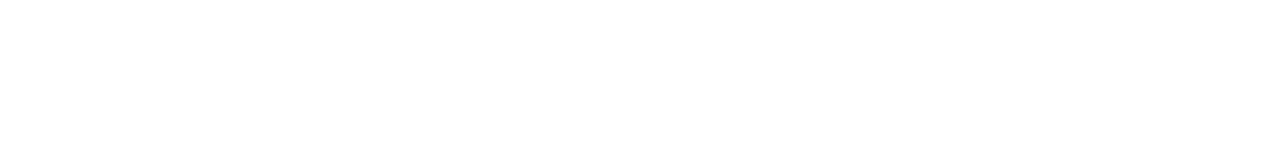
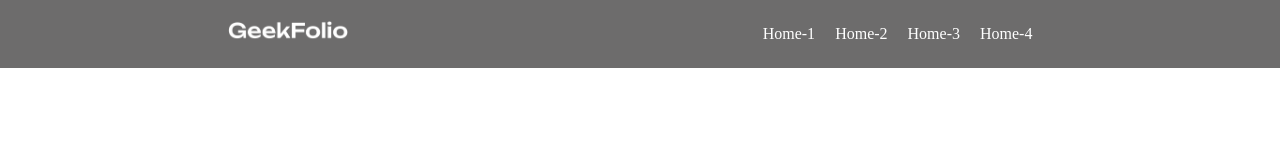
Before and after one commit to devparvez/digital-products-b8, a plain HTML site: page index.html in a window 1280 px wide. Drawn offline with Linux system fonts and the light colour scheme.

Commit message:
nav is done

```diff
--- a/index.html
+++ b/index.html
@@ -4,8 +4,32 @@
   <meta charset="UTF-8">
   <meta name="viewport" content="width=device-width, initial-scale=1.0">
   <title>digital-products</title>
+  <link rel="stylesheet" href="style.css">
 </head>
 <body>
+  <header>
+
+    <!-- nav stats -->
+    <nav>
+      <div class="menu-container">
+        <div class="logo">
+          <img class="logo-photo" src="./logo/logo-light.png" alt="">
+        </div>
+        <div class="menus">
+          <li class="item">Home-1</li>
+          <li class="item">Home-2</li>
+          <li class="item">Home-3</li>
+          <li class="item">Home-4</li>
+        </div>
+      </div>
+    </nav>
+  </header>
+  <main>
+
+  </main>
+  <footer>
+
+  </footer>
 
 </body>
 </html>
--- a/style.css
+++ b/style.css
@@ -0,0 +1,30 @@
+*{
+    margin:0px;
+    padding:0px;
+}
+/* nav styles */
+.menu-container{
+    background-color: rgb(109, 108, 108);
+    color:#fff;
+    padding:20px;
+    list-style: none;
+    display:flex;
+    justify-content: space-around;
+    align-items: center;
+}
+.logo-photo{
+    width:120px;
+}
+.menus{
+    display:flex;
+
+}
+.item{
+    margin-right: 10px;
+    padding-right:10px;
+
+}
+.item:hover{
+    color: blueviolet;
+    cursor: pointer;
+}
```
